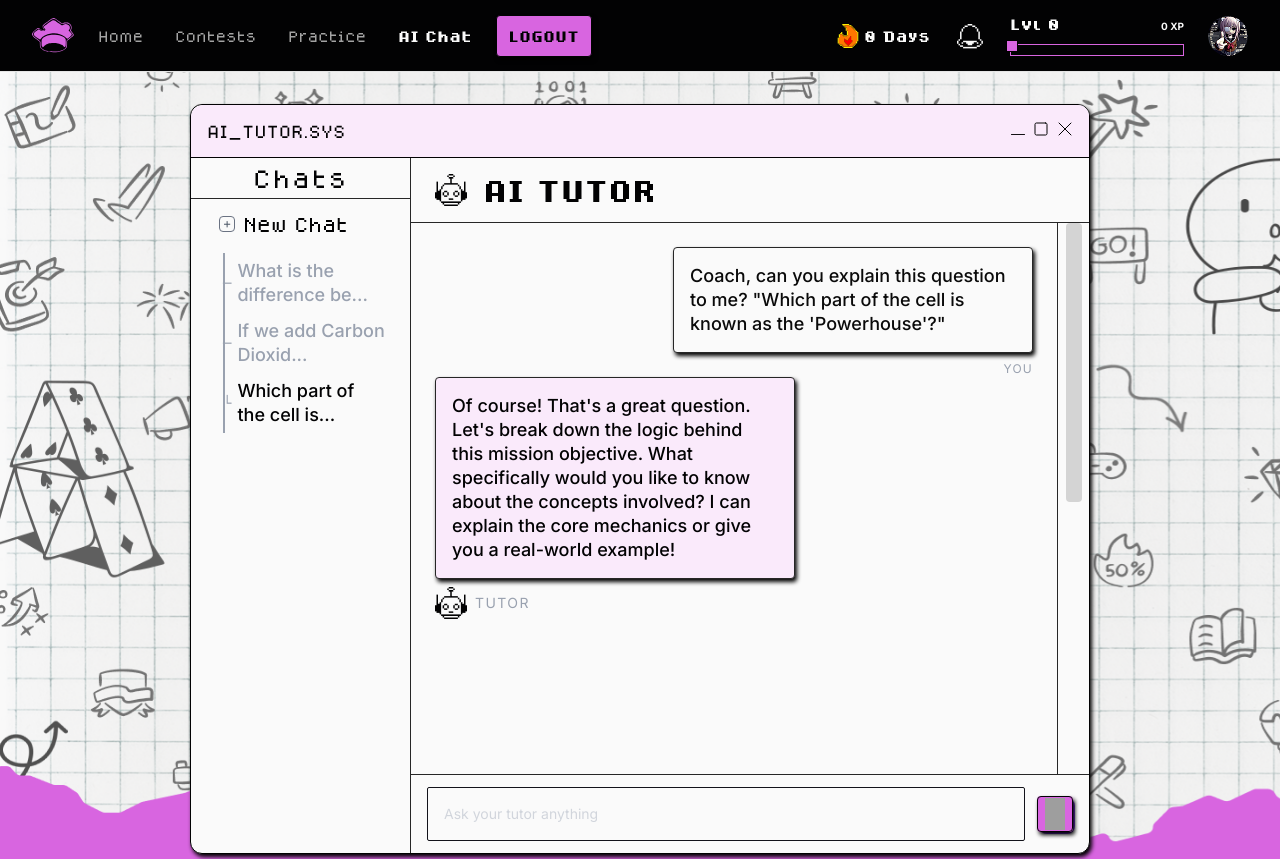
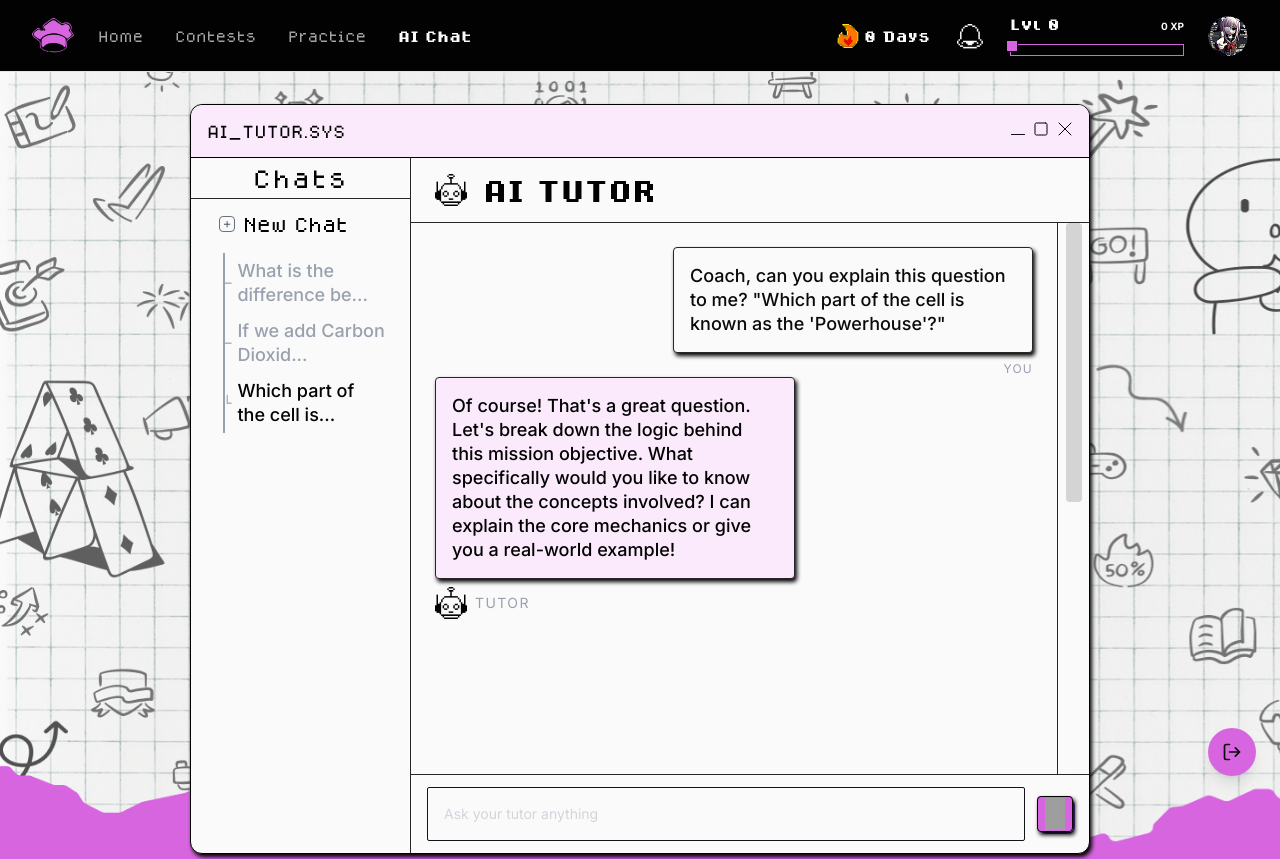
Before and after one commit to AbdalrahmanEmara/legamii-platform, a Next.js app: page /student/aiChat in a window 1280 px wide. Shown: the top 859 px of the page. Built offline with nearby package versions, Linux system fonts and the light colour scheme; no server answers; grey boxes are pictures that could not be loaded; a web font is replaced by a local one.

Commit message:
Delete Read All button in notifications, move logout button

```diff
--- a/src/app/(app)/student/notifications/NotificationsPage.js
+++ b/src/app/(app)/student/notifications/NotificationsPage.js
@@ -7,8 +7,7 @@ import { markAllNotificationsAsReadAction } from "@/lib/actions/notifications.ac
 
 import { useState } from "react";
 import { StatusBadge } from "@/components/ui/StatusBadge";
-import Button from "@/components/ui/Button";
-import Btn1 from "@/components/ui/Btn1";
+// import Btn1 from "@/components/ui/Btn1";
 export default function NotificationsPage({ initialNotifications, initialUnreadCount }) {
   const [notifications, setNotifications] = useState(initialNotifications);
 
@@ -23,18 +22,18 @@ export default function NotificationsPage({ initialNotifications, initialUnreadC
   };
 
   //Mark all read if used
-  const handleReadAll = async () => {
-    await markAllNotificationsAsReadAction();
+  // const handleReadAll = async () => {
+  //   await markAllNotificationsAsReadAction();
 
-    setNotifications((prev) =>
-      prev.map((n) => ({
-        ...n,
-        is_read: true,
-      }))
-    );
+  //   setNotifications((prev) =>
+  //     prev.map((n) => ({
+  //       ...n,
+  //       is_read: true,
+  //     }))
+  //   );
 
-    setUnreadCount(0);
-  };
+  //   setUnreadCount(0);
+  // };
   console.log("unreadCount:", unreadCount);
   return (
     <div className="mx-auto flex flex-col rounded-lg">
@@ -68,11 +67,11 @@ export default function NotificationsPage({ initialNotifications, initialUnreadC
               ))}
             </div>
           </div>
-          {unreadCount > 0 && (
+          {/* {unreadCount > 0 && (
             <div className="px-sm flex justify-center pt-2 pb-4 mb-2">
               <Btn1 onClick={handleReadAll} title={"Mark all read"} />
             </div>
-          )}
+          )} */}
         </CustomScroll>
       </ReusableWindow>
     </div>
--- a/src/components/layout/Header.js
+++ b/src/components/layout/Header.js
@@ -17,6 +17,7 @@ import { useRouter } from "next/navigation";
 function Header({ variant = "student" }) {
   const [profile, setProfile] = useState(null);
   const [menuOpen, setMenuOpen] = useState(false);
+  const [logoutPopupOpen, setLogoutPopupOpen] = useState(false);
   const isStudent = variant === "student";
   const router = useRouter();
 
@@ -78,8 +79,6 @@ function Header({ variant = "student" }) {
             <Navigation variant={variant} />
           </div>
         </div>
-
-        <LogoutButton />
 
         {/* Mobile right — bell, hamburger */}
         <div className="flex items-center gap-6 md:hidden">
@@ -173,6 +172,38 @@ function Header({ variant = "student" }) {
         )}
       </header>
 
+      {/* Floating logout trigger — bottom right */}
+      <button
+        onClick={() => setLogoutPopupOpen(true)}
+        className="fixed bottom-6 right-6 z-50 flex size-12 items-center justify-center rounded-full bg-primary-500 shadow-lg transition-transform active:scale-95"
+      >
+        <svg width="20" height="20" viewBox="0 0 24 24" fill="none" stroke="currentColor" strokeWidth="2" strokeLinecap="round" strokeLinejoin="round">
+          <path d="M9 21H5a2 2 0 0 1-2-2V5a2 2 0 0 1 2-2h4" />
+          <polyline points="16 17 21 12 16 7" />
+          <line x1="21" y1="12" x2="9" y2="12" />
+        </svg>
+      </button>
+
+      {/* Logout confirmation popup */}
+      {logoutPopupOpen && (
+        <div className="fixed inset-0 z-[60] flex items-center justify-center bg-black/60">
+          <div className="mx-4 w-full max-w-sm rounded-lg border border-neutral-700 bg-neutral-950 p-6 shadow-2xl">
+            <p className="font-primary text-center text-lg font-bold text-neutral-50">
+              Are you sure you want to logout?
+            </p>
+            <div className="mt-6 flex justify-center gap-4">
+              <button
+                onClick={() => setLogoutPopupOpen(false)}
+                className="rounded border border-neutral-600 px-6 py-2 font-primary text-sm font-semibold text-neutral-300 transition-colors hover:bg-neutral-800"
+              >
+                Cancel
+              </button>
+              <LogoutButton />
+            </div>
+          </div>
+        </div>
+      )}
+
       {/* Mobile menu overlay */}
       {menuOpen && (
         <MobileMenu profile={profile} variant={variant} onClose={() => setMenuOpen(false)} />
```
